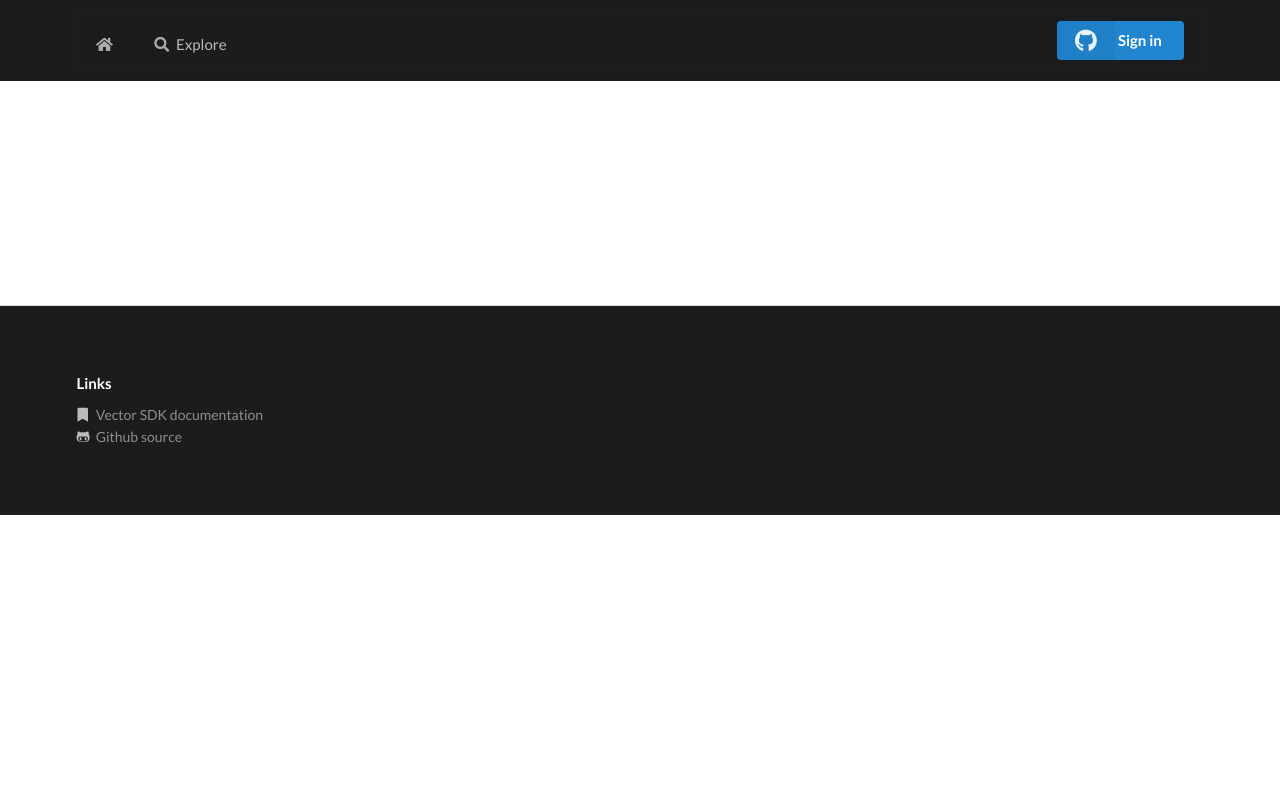
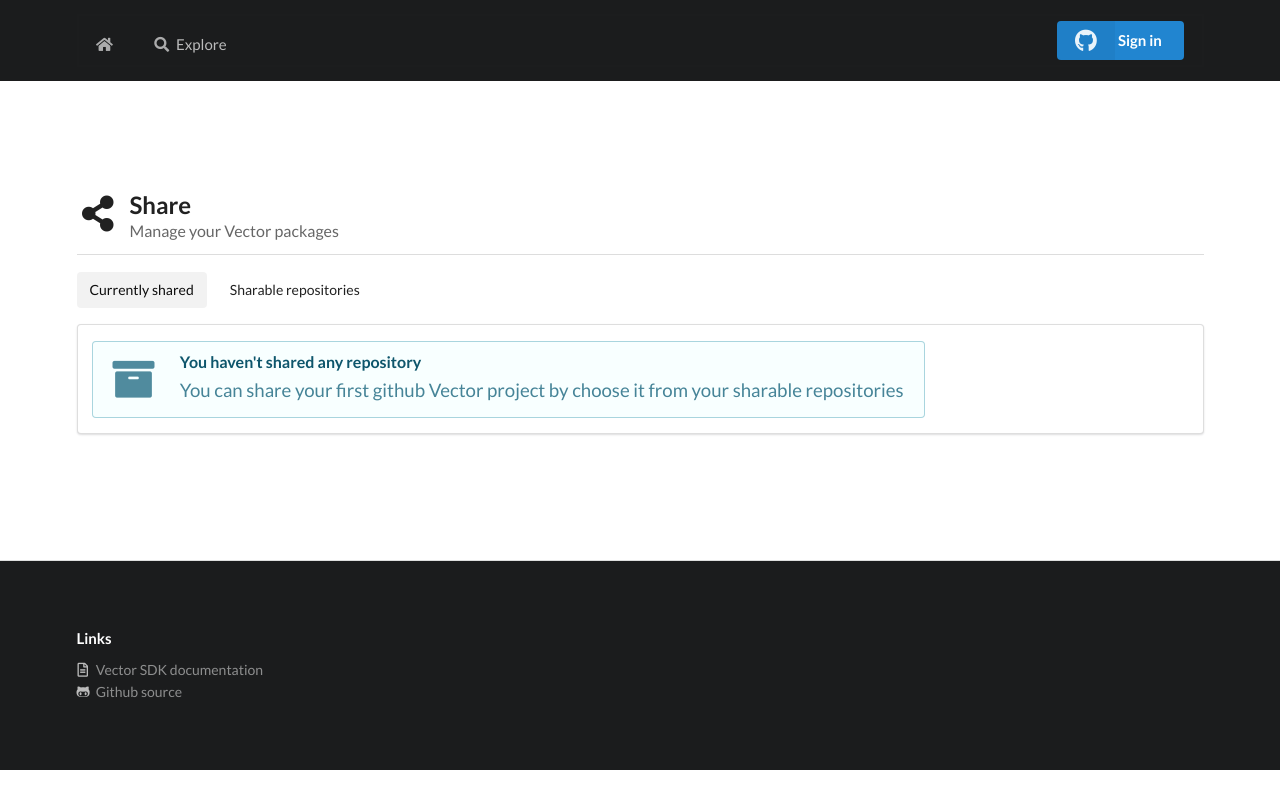
Before and after one commit to irongomme/heyvector, a Python web app: template templates/share.html in a window 1280 px wide. Run offline with Jinja, Linux system fonts and the light colour scheme; the template is opened without the code that fills it, so the values that code supplies are empty; some libraries are stand-ins or nearby versions.

Commit message:
Basic share/unshare ui and methods

```diff
--- a/templates/layout.html
+++ b/templates/layout.html
@@ -156,7 +156,7 @@
             <h4 class="ui inverted header">Links</h4>
             <div class="ui inverted link list">
               <a href="https://developer.anki.com/vector/docs/api.html" class="item">
-                  <i class="bookmark icon"></i> Vector SDK documentation
+                  <i class="file alternate outline icon"></i> Vector SDK documentation
               </a>
               <a href="https://github.com/irongomme/heyvector" class="item">
                   <i class="github alternate icon"></i> Github source
--- a/templates/share.html
+++ b/templates/share.html
@@ -1,13 +1,71 @@
 {% extends "layout.html" %}
 
 {% block content %}
+
+{% set imported_repos_list = imported_repos.__repr__() %}
+
 <div class="ui vertical stripe segment">
-    <div class="ui middle aligned stackable grid container">
-        <div class="ui three cards">
-            {% for repo in all_repos %}
-                {% include 'parts/repo_card.html' %}
-            {% endfor %}
+    <div class="ui middle aligned container">
+
+        <h2 class="ui header">
+            <i class="share alternate icon"></i>
+            <div class="content">
+                Share
+                <div class="sub header">Manage your Vector packages</div>
+            </div>
+        </h2>
+
+        <div class="ui divider"></div>
+
+        <div class="ui secondary menu" id="share-tabs-menu">
+            <a class="item active" data-tab="shared">Currently shared</a>
+            <a class="item" data-tab="unshared">Sharable repositories</a>
         </div>
+
+        <div class="ui tab segment active" data-tab="shared">
+            <div class="ui three cards">
+                {% if imported_repos|length > 0 %}
+                    {% set is_repository_shared = True %}
+                    {% for repo in all_repos %}
+                        {% if repo.name in imported_repos_list %}
+                            {% include 'parts/repo_card.html' %}
+                        {% endif %}
+                    {% endfor %}
+                {% else %}
+                <div class="ui basic segment">
+                    <div class="ui icon info message">
+                        <i class="archive icon"></i>
+                        <div class="content">
+                            <div class="header">
+                                You haven't shared any repository
+                            </div>
+                            <p>
+                                You can share your first github Vector project by choose
+                                it from your sharable repositories
+                            </p>
+                        </div>
+                    </div>
+                </div>
+                {% endif %}
+            </div>
+        </div>
+
+        <div class="ui bottom attached tab segment" data-tab="unshared">
+            <div class="ui three cards">
+                {% set is_repository_shared = False %}
+                {% for repo in all_repos %}
+                    {% if repo.name not in imported_repos_list %}
+                        {% include 'parts/repo_card.html' %}
+                    {% endif %}
+                {% endfor %}
+            </div>
+        </div>
+
     </div>
 </div>
+
+<script type="text/javascript">
+$('#share-tabs-menu .item').tab();
+</script>
+
 {% endblock %}
```
Also changed, not shown: repos_module/models.py (added, +16 -0 lines), repos_module/routes.py (+35 -6 lines), templates/parts/repo_card.html (+12 -4 lines), database.db.
